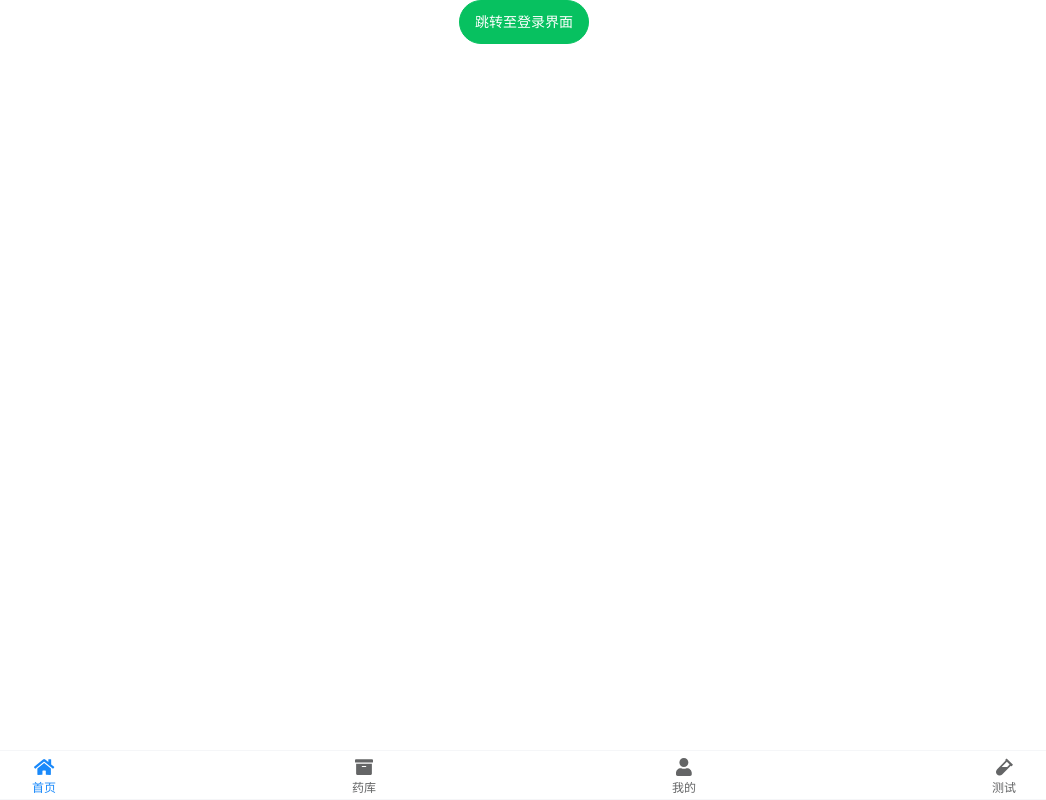
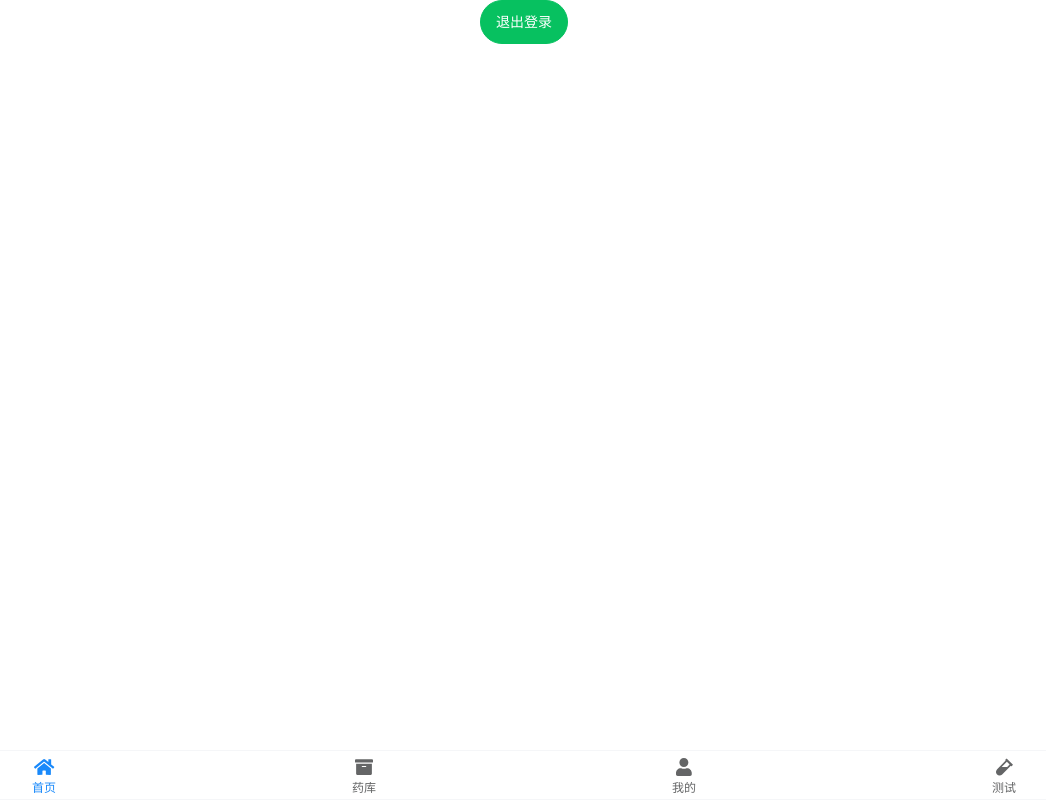
Before and after one commit to dparticle/tcm, a Vue app: page /#/user in a window 1280 px wide. Shown: the whole page, without its empty margins (116-1162 px from the left). Built offline with nearby package versions, Linux system fonts and the light colour scheme; sample sign-in values are in the browser's storage.

Commit message:
style: 添加注释

```diff
--- a/src/components/BackNav.vue
+++ b/src/components/BackNav.vue
@@ -1,3 +1,4 @@
+<!-- 带返回上一个路由的导航栏，自定义 title -->
 <template>
   <van-nav-bar :title="title" @click-left="onClickLeft">
     <template #left>
--- a/src/components/BottomBar.vue
+++ b/src/components/BottomBar.vue
@@ -1,3 +1,4 @@
+<!-- 底部导航栏，自定义 item，但是图标原因只能写死了 -->
 <template>
   <van-tabbar v-model="active">
     <!--TODO v-for-->
--- a/src/components/LoginForm.vue
+++ b/src/components/LoginForm.vue
@@ -1,3 +1,4 @@
+<!-- 登录表单组件 -->
 <template>
   <div>
     <van-form @submit="onLogin">
@@ -13,6 +14,7 @@
             message: '请填写手机号',
           },
           {
+            // 手机号正则表达式匹配
             pattern:
               /^1(3\d|4[5-9]|5[0-35-9]|6[2567]|7[0-8]|8\d|9[0-35-9])\d{8}$/,
             message: '手机号格式错误',
@@ -30,6 +32,7 @@
         @click-right-icon="onChangePwdSeen"
       >
         <template #right-icon style="color: #b2b5b9">
+          <!-- 显示隐藏密码 -->
           <password-seen-icon :value="pwdSeen" />
         </template>
       </van-field>
@@ -81,6 +84,7 @@ export default {
       // console.log(this.$store.state.registerRouterPath);
       this.$router.push(this.$store.state.registerRouterPath);
     },
+    // 调用 vuex 中的 login 的 action
     ...mapActions({
       login: "login",
     }),
--- a/src/components/PasswordSeenIcon.vue
+++ b/src/components/PasswordSeenIcon.vue
@@ -1,3 +1,4 @@
+<!-- 显示/隐藏密码的图标组件 -->
 <template>
   <div>
     <font-awesome-icon v-if="value" :icon="['fas', 'eye']" />
--- a/src/components/RegisterForm.vue
+++ b/src/components/RegisterForm.vue
@@ -1,3 +1,4 @@
+<!-- 注册表单组件 -->
 <template>
   <div>
     <van-form @submit="onRegister">
@@ -106,6 +107,7 @@ export default {
         rePwd: [
           { required: true, message: "请再次填写密码" },
           {
+            // 两次密码输入是否一致的验证器
             validator: () => {
               return this.user.rePassword === this.user.password;
             },
@@ -119,12 +121,14 @@ export default {
     onRegister: function (values) {
       for (let key of Object.keys(values)) {
         //TODO uploader 待处理
+        // 空字符串处理成没有赋值，使传到后端时数据自动被过滤
         if (!stringCheck(values[key])) {
           values[key] = undefined;
         }
         if (key === "password") {
           values[key] = md5(values[key]);
         }
+        // 删除重复密码的属性
         delete values.rePassword;
       }
       // console.log(values);
--- a/src/store/getters.js
+++ b/src/store/getters.js
@@ -2,6 +2,7 @@ export default {
   registerRouterInfo(state) {
     return "注册路由路径：" + state.registerRouterPath;
   },
+  // 请求头完整的 token
   fullToken(state) {
     return "Bearer " + state.token;
   },
--- a/src/store/mutations-type.js
+++ b/src/store/mutations-type.js
@@ -1,4 +1,3 @@
 export const SET_ROUTER_PATH = "SET_ROUTER_PATH";
 export const SET_USER_PHONE = "SET_USER_PHONE";
 export const SET_TOKEN = "SET_TOKEN";
-export const GET_TOKEN = "GET_TOKEN";
--- a/src/store/mutations.js
+++ b/src/store/mutations.js
@@ -2,16 +2,17 @@ import * as mutationsType from "./mutations-type";
 
 export default {
   [mutationsType.SET_ROUTER_PATH](state, payload) {
-    console.log("SET_ROUTER_PATH handle, payload: " + payload);
+    console.log("SET_ROUTER_PATH handle, payload: " + payload.path);
     state.registerRouterPath = payload.path;
   },
   [mutationsType.SET_USER_PHONE](state, payload) {
-    console.log("SET_USER_PHONE handle, payload: " + payload);
+    console.log("SET_USER_PHONE handle, payload: " + payload.phone);
     state.phone = payload.phone;
   },
   // 操作 token state 集
   [mutationsType.SET_TOKEN](state, payload) {
-    console.log("SET_TOKEN handle, payload: " + payload);
+    console.log("SET_TOKEN handle, payload: " + payload.token);
     state.token = payload.token;
+    localStorage.setItem("token", payload.token);
   },
 };
--- a/src/store/state.js
+++ b/src/store/state.js
@@ -1,5 +1,5 @@
 export default {
   registerRouterPath: "/register",
   phone: "",
-  token: "",
+  token: localStorage.getItem("token") || "", // 从客户端存储中初始化
 };
--- a/src/util/util.js
+++ b/src/util/util.js
@@ -1,5 +1,6 @@
 // 空字符检测
 export function stringCheck(string) {
+  // 判断传入的对象是不是字符串，否则没有 length 的属性会报错
   if (typeof string === "string") {
     const result = removeSpace(string);
     return result.length !== 0;
@@ -7,8 +8,10 @@ export function stringCheck(string) {
   return false;
 }
 
+// 去除字符串首尾空格
 function removeSpace(string) {
   let result;
+  // 双重去除
   result = string.trim();
   result = result.replace(/\s/g, "");
   return result;
--- a/src/views/User.vue
+++ b/src/views/User.vue
@@ -1,15 +1,32 @@
 <template>
   <div class="user">
     <!--    User Router-->
-    <van-button round type="primary" to="/user/login"
+    <van-button v-if="!signStatus" round type="primary" to="/user/login"
       >跳转至登录界面
     </van-button>
+    <van-button v-else round type="primary" @click="logout"
+      >退出登录</van-button
+    >
   </div>
 </template>
 
 <script>
+import { stringCheck } from "../util/util";
+
 export default {
   name: "User",
+  computed: {
+    signStatus: function () {
+      console.log(this.$store.state.token);
+      return stringCheck(this.$store.state.token);
+    },
+  },
+  methods: {
+    logout: function () {
+      localStorage.removeItem("token");
+      this.$store.commit("SET_TOKEN", { token: "" });
+    },
+  },
 };
 </script>
 
```
